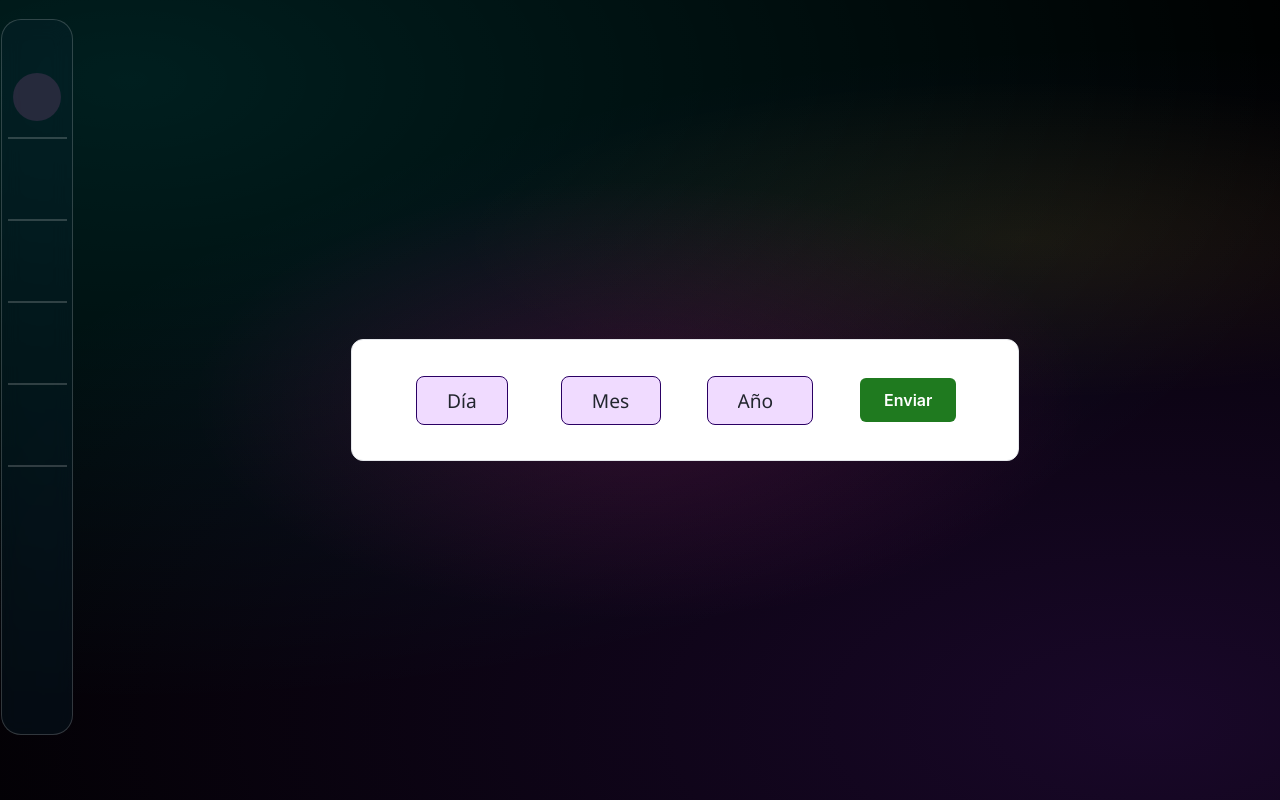
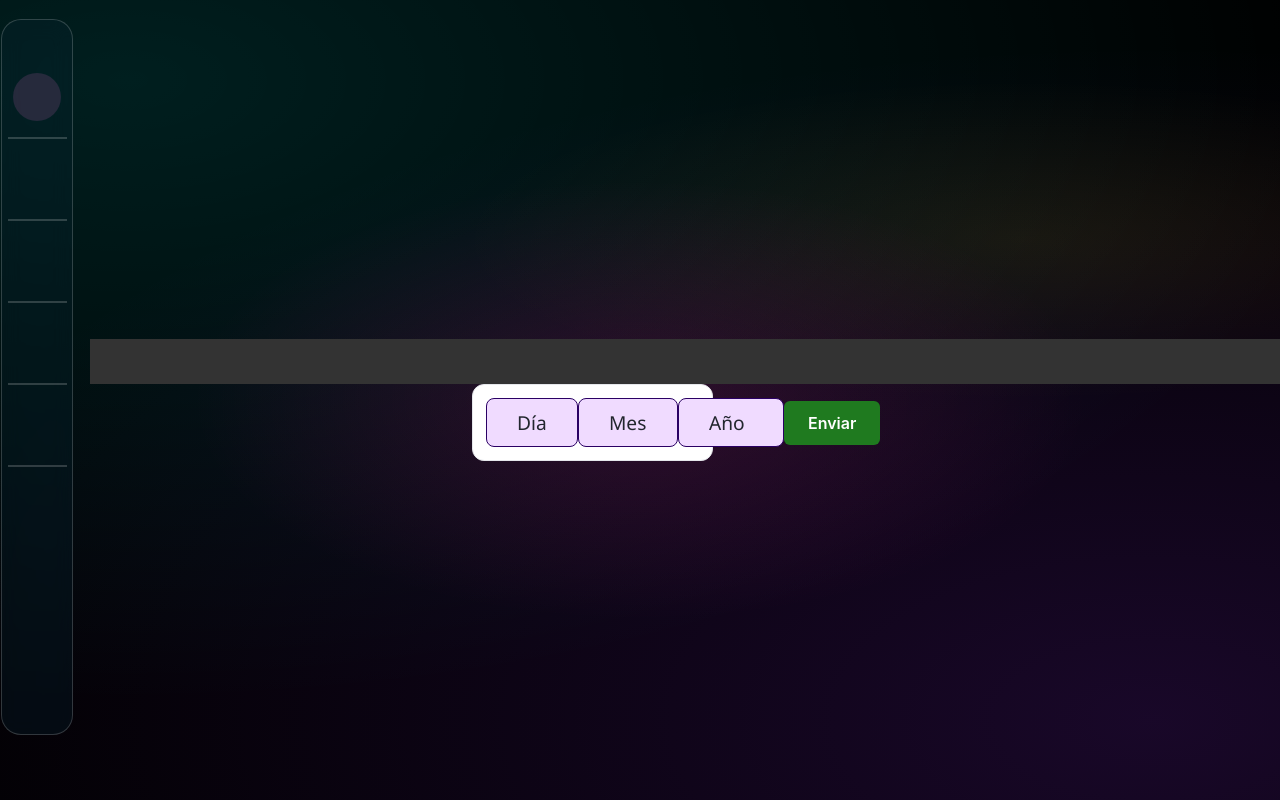
Before and after one commit to Catyvaz/Trabajo-Verificacion-Interfaz, a React (Vite) app in the folder proyecto/: page / in a window 1280 px wide. Built offline with nearby package versions, Linux system fonts and the light colour scheme; some icons are missing.

Commit message:
actualizacion del sidenav
Added optional title prop to Sidenav component and updated rendering.

```diff
--- a/proyecto/src/components/sidenav.tsx
+++ b/proyecto/src/components/sidenav.tsx
@@ -1,16 +1,18 @@
 import type { JSX, ReactElement } from "react";
 import { type ItemsProps } from "../App";
 import { Link } from "react-router-dom";
-import "../style/sidenav.css"
+import "../style/sidenav.css";
 
 interface SidenavProps {
   listaItems: ItemsProps[];
   contenido: ReactElement;
+  titulo?: string;
 }
 
 export const Sidenav = ({
   listaItems,
   contenido,
+  titulo,
 }: SidenavProps): JSX.Element => {
   return (
     <>
@@ -27,12 +29,17 @@ export const Sidenav = ({
                 title={item.nombre}
                 aria-label={item.nombre}
               >
-                <item.icono className="menuItem-icono"  />
+                <item.icono className="menuItem-icono" />
               </Link>
             </li>
           ))}
         </ul>
-        <div className="contenedor-contenido">{contenido}</div>
+        <div className="contenedor-contenido">
+          <header>
+            <h1 className="titulo-contenido">{titulo}</h1>
+          </header>
+          <div className="contenedor-ejercicio">{contenido}</div>
+        </div>
       </div>
     </>
   );
```
